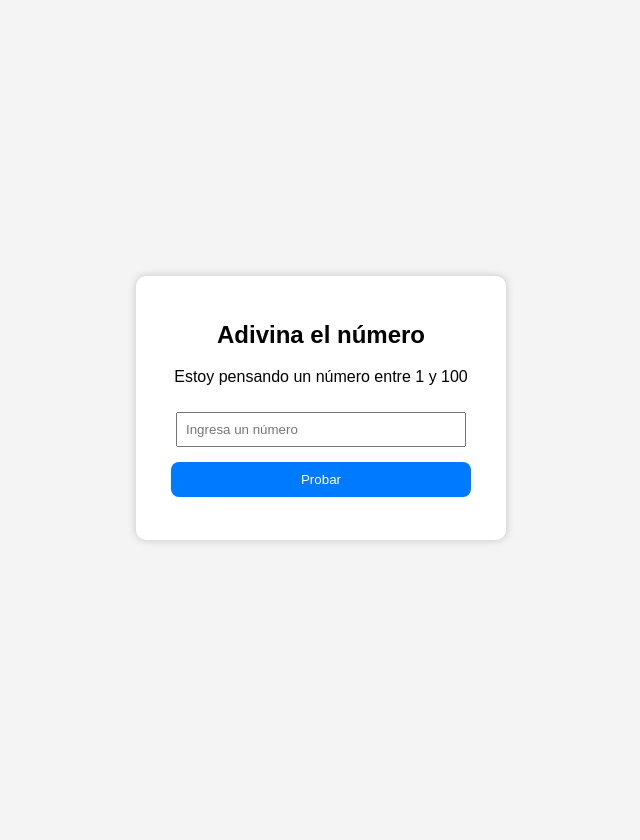
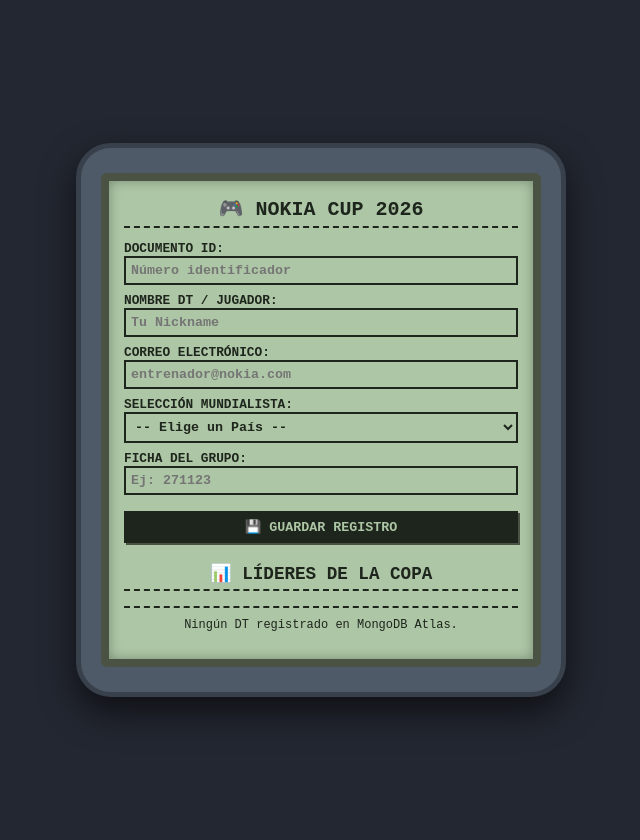
Before and after one commit to Brayanbii/june05, a Flask app: page / in a window 1280 px wide. Shown: the whole page, without its empty margins (319-959 px from the left). Before the commit the page ends 543 px from the top, so only its background shows below. Run offline with Flask 3, Linux system fonts and the light colour scheme; data that the repository does not hold is empty.

Commit message:
Update index.html

```diff
--- a/templates/index.html
+++ b/templates/index.html
@@ -2,83 +2,203 @@
 <html lang="es">
 <head>
     <meta charset="UTF-8">
-    <title>Adivina el Número</title>
-
+    <meta name="viewport" content="width=device-width, initial-scale=1.0">
+    <title>Nokia Cup 2026 - Control Center</title>
     <style>
+        :root {
+            --nokia-screen: #adc6a5;
+            --nokia-dark: #1e251c;
+            --nokia-border: #4a5343;
+        }
         body {
-            background: #f4f4f4;
-            font-family: Arial;
+            background-color: #232731;
+            font-family: 'Courier New', Courier, monospace;
+            color: var(--nokia-dark);
             display: flex;
-            height: 100vh;
             justify-content: center;
             align-items: center;
+            min-height: 100vh;
+            margin: 0;
+            padding: 20px;
         }
-        .card {
-            background: white;
-            padding: 25px 35px;
-            border-radius: 10px;
-            box-shadow: 0px 0px 8px rgba(0,0,0,0.2);
+        .nokia-phone {
+            background: #4f5a69;
+            border-radius: 35px;
+            padding: 25px 20px;
+            box-shadow: 0px 15px 35px rgba(0,0,0,0.6);
+            width: 100%;
+            max-width: 440px;
+            border: 5px solid #38404c;
+        }
+        .screen {
+            background-color: var(--nokia-screen);
+            border: 8px solid var(--nokia-border);
+            border-radius: 6px;
+            padding: 15px;
+            min-height: 420px;
+            box-shadow: inset 0px 0px 12px rgba(0,0,0,0.3);
+        }
+        h1, h2 {
             text-align: center;
-            width: 300px;
+            text-transform: uppercase;
+            margin-top: 0;
+            border-bottom: 2px dashed var(--nokia-dark);
+            padding-bottom: 5px;
+            font-size: 1.25rem;
         }
-        input {
-            padding: 8px;
-            width: 90%;
-            margin-top: 10px;
-            margin-bottom: 15px;
+        h2 { font-size: 1.1rem; margin-top: 20px; }
+        .form-group {
+            margin-bottom: 8px;
+        }
+        label {
+            display: block;
+            font-weight: bold;
+            font-size: 0.8rem;
+            text-transform: uppercase;
+        }
+        input, select {
+            width: 100%;
+            padding: 5px;
+            background: transparent;
+            border: 2px solid var(--nokia-dark);
+            color: var(--nokia-dark);
+            font-family: 'Courier New', Courier, monospace;
+            font-weight: bold;
+            box-sizing: border-box;
+        }
+        input:focus, select:focus {
+            background-color: rgba(0,0,0,0.05);
+            outline: none;
         }
         button {
-            padding: 10px;
             width: 100%;
-            background: #007bff;
-            color: white;
+            padding: 8px;
+            background: var(--nokia-dark);
+            color: var(--nokia-screen);
             border: none;
-            border-radius: 8px;
+            font-family: 'Courier New', Courier, monospace;
+            font-weight: bold;
+            text-transform: uppercase;
             cursor: pointer;
+            margin-top: 8px;
+            box-shadow: 2px 2px 0px var(--nokia-border);
         }
-        button:hover {
-            background: #0056b3;
+        button:active {
+            box-shadow: 0px 0px 0px;
         }
-        .button {
-            padding: 10px;
+        .alert {
+            padding: 6px;
+            margin: 10px 0;
+            border: 2px solid var(--nokia-dark);
+            font-size: 0.75rem;
+            font-weight: bold;
+            text-align: center;
+        }
+        .alert-success { background-color: rgba(0, 150, 0, 0.15); }
+        .alert-danger { background-color: rgba(200, 0, 0, 0.15); }
+
+        .tabla-scroll {
+            margin-top: 10px;
+            overflow-x: auto;
+            max-height: 180px;
+            border-top: 2px dashed var(--nokia-dark);
+        }
+        table {
             width: 100%;
-            background: #007bff;
-            color: white;
-            border: none;
-            border-radius: 8px;
-            cursor: pointer;
+            border-collapse: collapse;
+            font-size: 0.75rem;
         }
-        .button:hover {
-            background: #0056b3;
+        th {
+            border-bottom: 2px solid var(--nokia-dark);
+            text-transform: uppercase;
+            text-align: left;
         }
-        a{
-            text-decoration:none;
-            font-family: Arial;
+        td, th {
+            padding: 4px;
         }
-        .msg {
-            margin-top: 10px;
-            font-size: 18px;
+        .btn-play {
+            background: var(--nokia-dark);
+            color: var(--nokia-screen);
+            padding: 1px 4px;
+            text-decoration: none;
+            font-size: 0.7rem;
             font-weight: bold;
-            color: #333;
+            text-transform: uppercase;
         }
     </style>
 </head>
+<body>
 
-<body>
-<div class="card">
-    <h2>Adivina el número</h2>
-    <p>Estoy pensando un número entre 1 y 100</p>
+<div class="nokia-phone">
+    <div class="screen">
+        <h1>🎮 NOKIA CUP 2026</h1>
 
-    <form method="POST">
-        <input type="number" name="intento" placeholder="Ingresa un número" required>
-        <button type="submit">Probar</button>
-    </form>
+        {% if mensaje %}
+            <div class="alert alert-{{ tipo_mensaje }}">
+                {{ mensaje }}
+            </div>
+        {% endif %}
 
-    {% if mensaje %}
-    <p class="msg">{{ mensaje }}</p>
-    {% endif %}
-    <br>
+        <form method="POST" action="/">
+            <div class="form-group">
+                <label>Documento ID:</label>
+                <input type="text" name="documento" required placeholder="Número identificador">
+            </div>
+            <div class="form-group">
+                <label>Nombre DT / Jugador:</label>
+                <input type="text" name="nombre" required placeholder="Tu Nickname">
+            </div>
+            <div class="form-group">
+                <label>Correo Electrónico:</label>
+                <input type="email" name="correo" required placeholder="entrenador@nokia.com">
+            </div>
+            <div class="form-group">
+                <label>Selección Mundialista:</label>
+                <select name="equipo" required>
+                    <option value="">-- Elige un País --</option>
+                    <option value="Colombia">Colombia 🇨🇴</option>
+                    <option value="México">México 🇲🇽</option>
+                    <option value="Estados Unidos">Estados Unidos 🇺🇸</option>
+                    <option value="Canadá">Canadá 🇨🇦</option>
+                    <option value="Argentina">Argentina 🇦🇷</option>
+                </select>
+            </div>
+            <div class="form-group">
+                <label>Ficha del Grupo:</label>
+                <input type="text" name="ficha" required placeholder="Ej: 271123">
+            </div>
+            <button type="submit">💾 Guardar Registro</button>
+        </form>
+
+        <h2>📊 LÍDERES DE LA COPA</h2>
+        <div class="tabla-scroll">
+            {% if jugadores %}
+                <table>
+                    <thead>
+                        <tr>
+                            <th>DT (Doc)</th>
+                            <th>País (Ficha)</th>
+                            <th>Estadísticas</th>
+                            <th>Acción</th>
+                        </tr>
+                    </thead>
+                    <tbody>
+                        {% for j in jugadores %}
+                            <tr>
+                                <td><strong>{{ j.nombre }}</strong><br>ID: {{ j.documento }}</td>
+                                <td>{{ j.equipo }}<br>F: {{ j.ficha }}</td>
+                                <td>🏆 {{ j.puntos }} PTS<br>⚽ {{ j.goles_favor }} GF</td>
+                                <td><a href="/simular/{{ j.documento }}" class="btn-play">🕹️ Jugar</a></td>
+                            </tr>
+                        {% endfor %}
+                    </tbody>
+                </table>
+            {% else %}
+                <p style="font-size: 0.75rem; text-align: center; margin-top: 10px;">Ningún DT registrado en MongoDB Atlas.</p>
+            {% endif %}
+        </div>
+    </div>
 </div>
+
 </body>
-
 </html>
```
